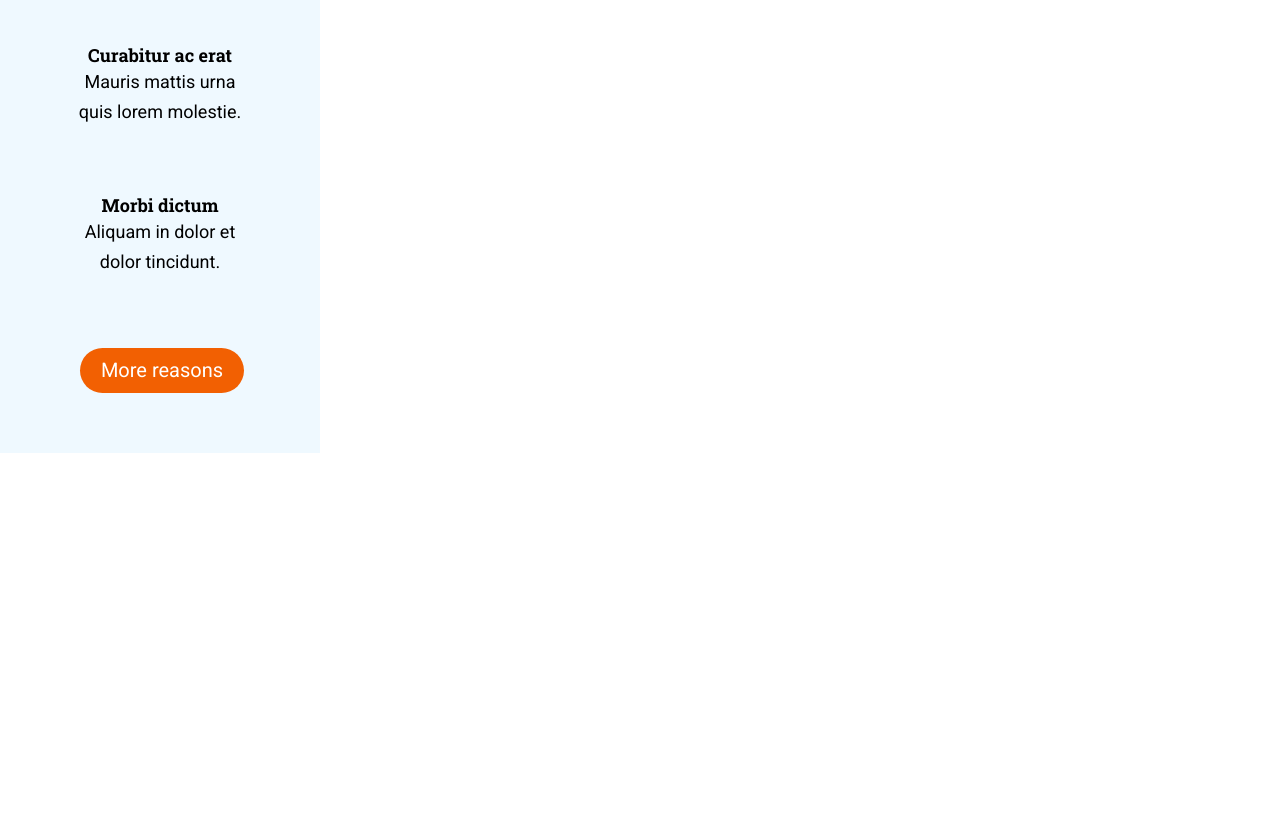
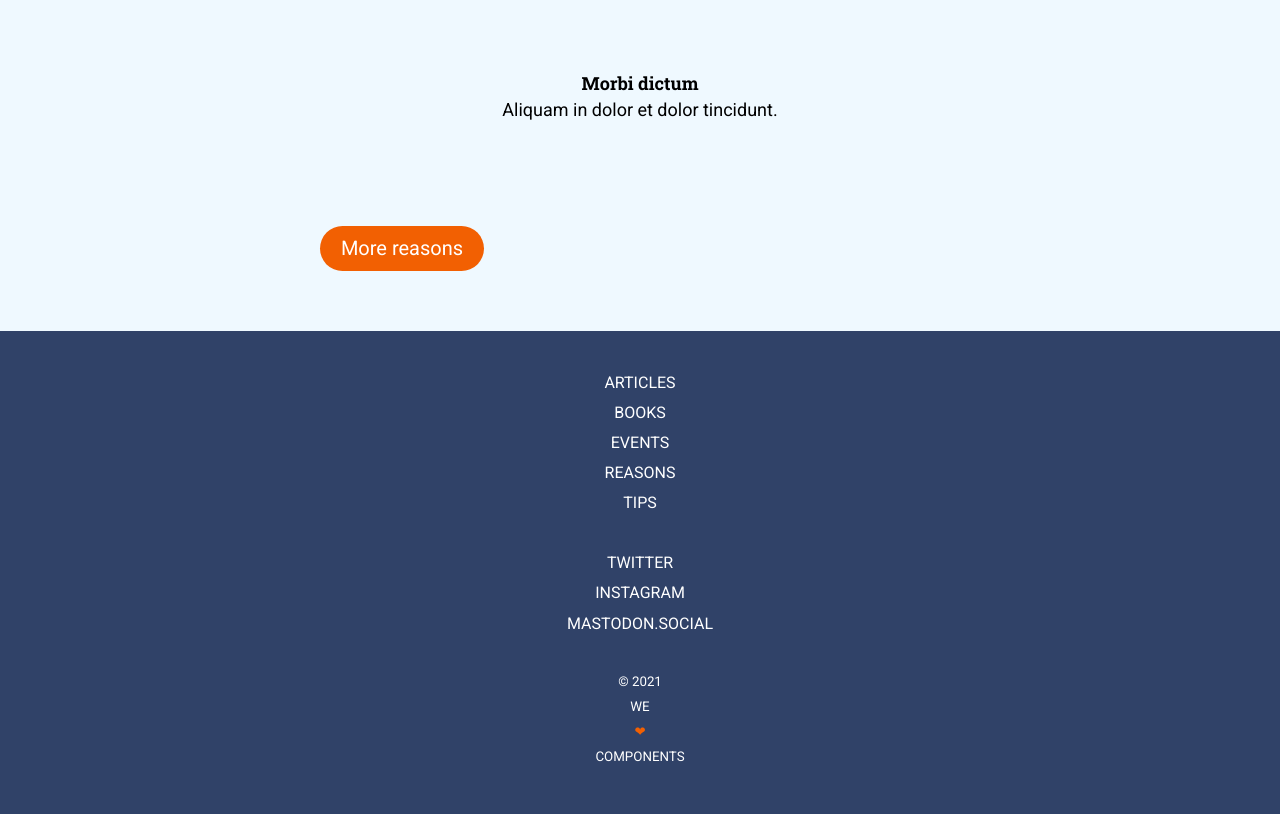
Before and after one commit to Adalab/modulo-1-evaluacion-final-PalomaLozano, a website: page src/html/index.html in a window 1280 px wide. Shown: the part 1262-2076 px from the top of the page. Before the commit the page ends 1715 px from the top, so only its background shows below. Drawn offline with nearby package versions, Linux system fonts and the light colour scheme; files that its build step writes are made by us from their sources; files whose address does not match are found by name.

Commit message:
add footer

```diff
--- a/src/html/partials/footer.html
+++ b/src/html/partials/footer.html
@@ -0,0 +1,30 @@
+<footer>
+  <section class="footer__mobile">
+    <a></a>
+
+    <nav class="first__list--footer">
+      <ul>
+        <li>articles</li>
+        <li>books</li>
+        <li>events</li>
+        <li>reasons</li>
+        <li>tips</li>
+      </ul>
+    </nav>
+
+    <nav class="second__list--footer">
+      <ul>
+        <li>twitter</li>
+        <li>instagram</li>
+        <li>mastodon.social</li>
+      </ul>
+    </nav>
+
+    <small>&copy 2021</small>
+    <small class="we__components"
+      >we
+      <div class="heart">❤</div>
+      components</small
+    >
+  </section>
+</footer>
--- a/src/scss/layout/_footer.scss
+++ b/src/scss/layout/_footer.scss
@@ -0,0 +1,32 @@
+.footer__mobile {
+  display: flex;
+  flex-direction: column;
+  justify-content: center;
+  align-items: center;
+  text-align: center;
+  text-transform: uppercase;
+  font-family: $font_roboto;
+  background-color: $back_footer_color;
+  color: $font_color;
+  line-height: 1.88;
+
+  .first__list--footer {
+    margin-top: 37px;
+  }
+
+  .second__list--footer {
+    margin-top: 30px;
+    margin-bottom: 30px;
+  }
+}
+
+.we__components {
+  display: inline;
+  justify-content: center;
+
+  margin-bottom: 45px;
+
+  .heart {
+    color: $orange_button;
+  }
+}
--- a/src/scss/layout/_header.scss
+++ b/src/scss/layout/_header.scss
@@ -1,6 +1,6 @@
 .header {
-  width: 320px;
-  height: 598px;
+  min-width: 320px;
+  min-height: 598px;
   display: flex;
   flex-direction: column;
   justify-content: center;
--- a/src/scss/layout/_main.scss
+++ b/src/scss/layout/_main.scss
@@ -115,6 +115,7 @@
 
 .button__reasons {
   grid-column: 2 / 5;
+  align-items: center;
   width: 164px;
   height: 45px;
   margin-top: 45px;
--- a/src/scss/pages/_index.scss
+++ b/src/scss/pages/_index.scss
@@ -1,4 +1,4 @@
 .body {
-  width: 320px;
-  height: 568px;
+  min-width: 320px;
+  min-height: 568px;
 }
```
